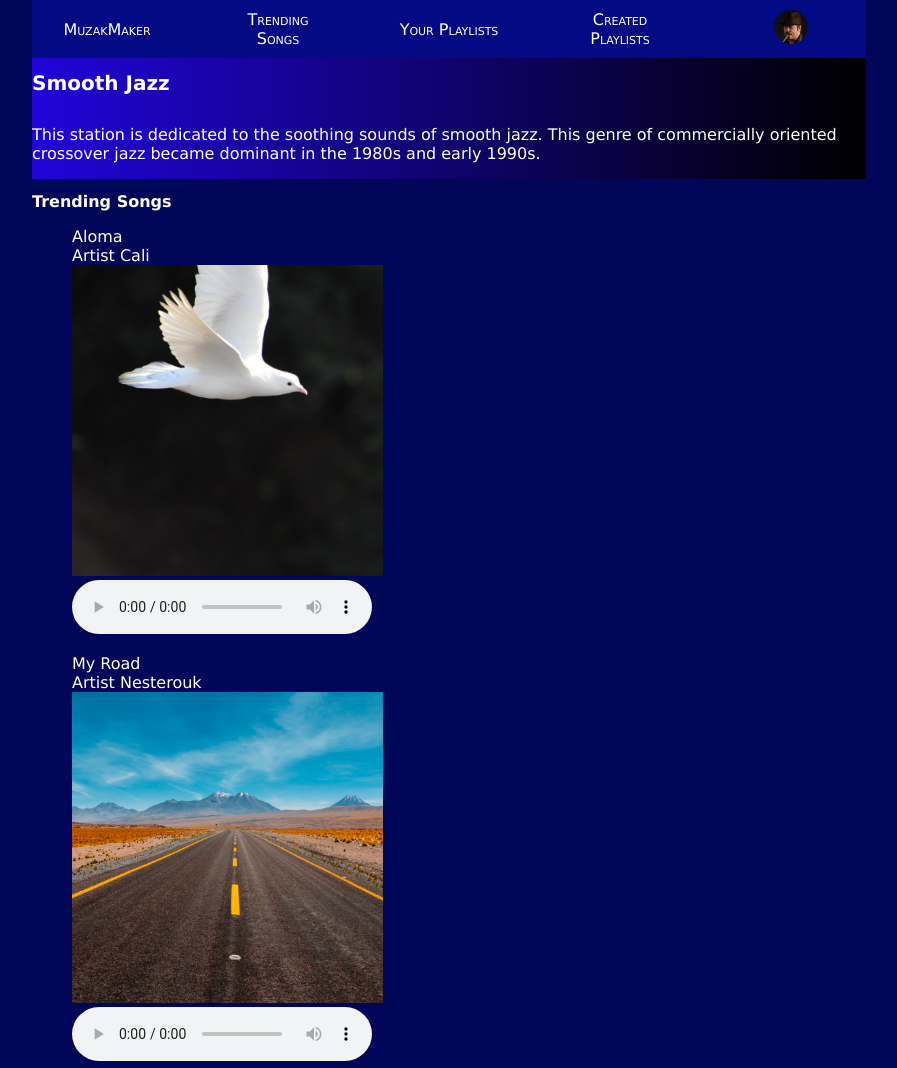
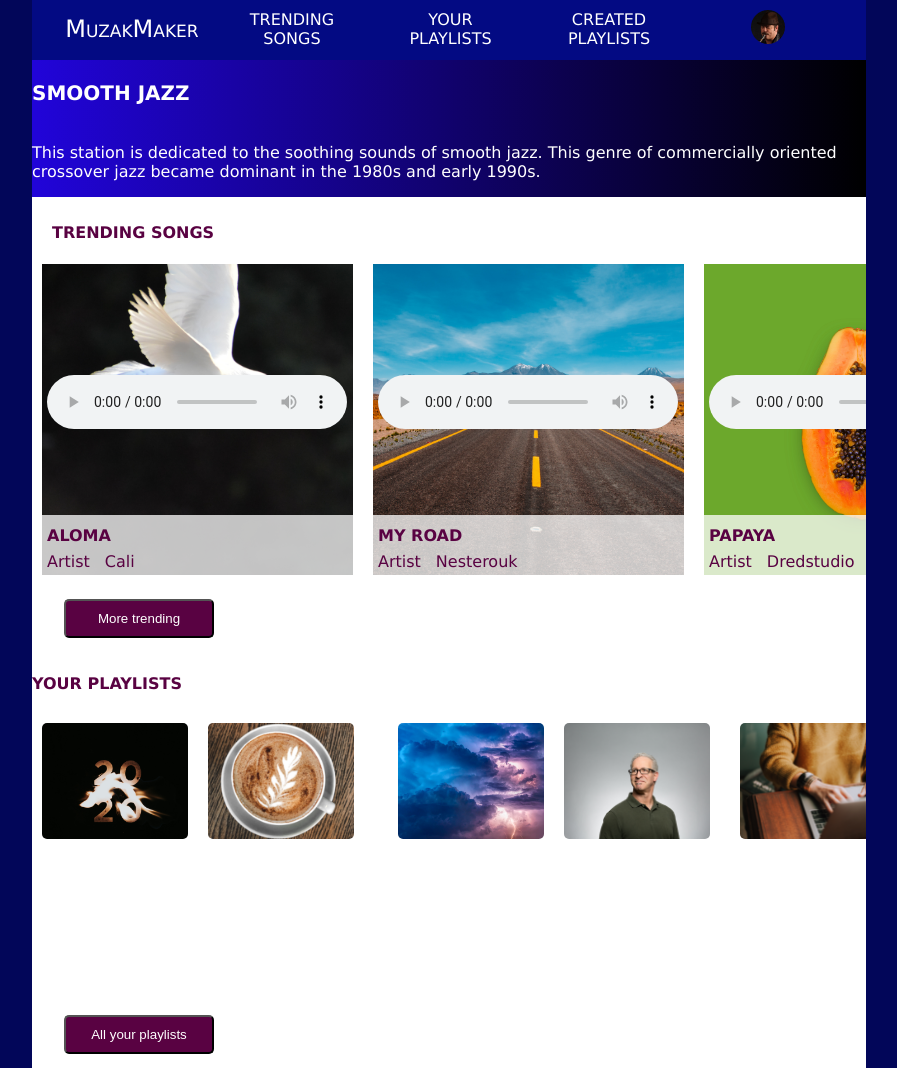
Before and after one commit to AlisamfP/streamingmedia, a plain HTML site: page index.html in a window 1280 px wide. Shown: the top 1068 px of the page, without its empty margins (191-1088 px from the left). Drawn offline with Linux system fonts and the light colour scheme.

Commit message:
trending done

```diff
--- a/index.html
+++ b/index.html
@@ -13,84 +13,143 @@
         This station is dedicated to the soothing sounds of smooth jazz. This genre of commercially oriented crossover jazz became dominant in the 1980s and early 1990s.
       </p>
       <nav>
+        <input type="checkbox" id="dropdown">
+        <label for="dropdown"><span></span></label>
         <ul>
-          <li>MuzakMaker</li>
+          <li id="title">MuzakMaker</li>
           <li>Trending Songs</li>
           <li>Your Playlists</li>
           <li>Created Playlists</li>
-          <li><img src="images/duke-silver.png" alt=""></li>
+          <li><img src="images/duke-silver.png" alt="user profile picture"></li>
         </ul>
       </nav>
     </header>
     <main>
-
-      <section id="trendingSongs">
+      <section id="trending">
         <h2>Trending Songs</h2>
+        <div class="scroll">
+          <section>
+            <div>
+              <h3>Aloma</h3>
               <dl>
-          <dd>Aloma</dd>
-          <dd>Artist Cali</dd>
-          <dd><img src="images/aloma-cover.png" alt=""></dd>
-          <dd><audio controls src="audio/aloma.mp3"></audio></dd>
+                <dt>Artist</dt>
+                <dd>Cali</dd>
               </dl>
+            </div>
+            <img src="images/aloma-cover.png" alt="white dove on black background">
+            <audio
+              controls
+              src="audio/aloma.mp3">
+              Your browser does not support the <code>audio</code> element.
+            </audio>
+          </section>
+          <section>
+            <div>
+              <h3>My Road</h3>
               <dl>
-          <dd>My Road</dd>
-          <dd>Artist Nesterouk</dd>
-          <dd><img src="images/my-road-cover.png" alt=""></dd>
-          <dd><audio controls src="audio/my-road.mp3"></audio></dd>
+                <dt>Artist</dt>
+                <dd>Nesterouk</dd>
               </dl>
+            </div>
+            <img src="images/my-road-cover.png" alt="">
+            <audio
+            controls
+            src="audio/my-road.mp3">
+            Your browser does not support the <code>audio</code> element.
+            </audio>
+          </section>
+          <section>
+            <div>
+              <h3>Papaya</h3>
               <dl>
-          <dd>Papaya</dd>
-          <dd>Artist Dredstudio</dd>
-          <dd><img src="images/papaya-cover.png" alt=""></dd>
-          <dd><audio controls src="audio/papaya.mp3"></audio></dd>
+                <dt>Artist</dt>
+                <dd>Dredstudio</dd>
               </dl>
+            </div>
+            <img src="images/papaya-cover.png" alt="">
+            <audio
+              controls
+              src="audio/papaya.mp3">
+              Your browser does not support the <code>audio</code> element.
+            </audio>
+          </section>
+          <section>
+            <div>
+              <h3>Smoothies</h3>
               <dl>
-          <dd>Smoothies</dd>
-          <dd>Artist Black Rhomb</dd>
-          <dd><img src="images/smoothies-cover.png" alt=""></dd>
-          <dd><audio src="audio/smoothies.mp3"></audio></dd>
+                <dt>Artist</dt>
+                <dd>Black Rhomb</dd>
               </dl>
+            </div>
+            <img src="images/smoothies-cover.png" alt="">
+            <audio
+              controls
+              src="audio/smoothies.mp3">
+              Your browser does not support the <code>audio</code> element.
+            </audio>
+          </section>
+          <section>
+          <div>
+            <h3>Successful Performance</h3>
             <dl>
-          <dd>Successful Performance</dd>
-          <dd>Artist Ricky Bombino</dd>
-          <dd><img src="images/successful-performance-cover.png" alt=""></dd>
-          <dd><audio src="audio/successful-performance.mp3"></audio></dd>
+              <dt>Artist</dt>
+              <dd>Ricky Bombino</dd>
             </dl>
-
+          </div>
+          <img src="images/successful-performance-cover.png" alt="">
+          <audio
+          controls
+          src="audio/successful-performance.mp3">
+          Your browser does not support the <code>audio</code> element.
+        </audio>
+          </section>
+        </div>
+        <button type="button" class="more">
           More trending
+        </button>
       </section>
-      <section id=""yourPlaylists>
+      <section id="playlists">
         <h2>Your Playlists</h2>
+        <div class="scroll">
+          <section>
+            <img src="images/best-of-2020-cover.png" alt="">
             <dl>
-          <dd><img src="images/best-of-2020-cover.png" alt=""></dd>
               <dt>Best of 2020</dt>
               <dd>The music that got you through the lock down.</dd>
             </dl>
+          </section>
+          <section>
+            <img src="images/pumpkin-spice-cover.png" alt="">
             <dl>
-          <dd><img src="images/pumpkin-spice-cover.png" alt=""></dd>
               <dt>Pumpkin Spice</dt>
               <dd>Creamy and spicy, just like your favorite autumnal latte.</dd>
             </dl>
-
+          </section>
+          <section>
+            <img src="images/quiet-storm-cover.png" alt="">
             <dl>
-          <dd><img src="images/quiet-storm-cover.png" alt=""></dd>
               <dt>Quiet Storm</dt>
               <dd>Slow tempos and relaxed rhythms.</dd>
             </dl>
+          </section>
+          <section>
+            <img src="images/smooth-jazz-cover.png" alt="">
             <dl>
-
-          <dd><img src="images/smooth-jazz-cover.png" alt=""></dd>
               <dt>Smooth Jazz</dt>
               <dd>The pioneers of smooth jazz</dd>
             </dl>
-
+          </section>
+          <section>
+            <img src="images/smooth-study-cover.png" alt="">
             <dl>
-          <dd><img src="images/smooth-study-cover.png" alt=""></dd>
               <dt>Smooth Study</dt>
               <dd>Background music to keep you going while you study.</dd>
             </dl>
-
+          </section>
+        </div>
+        <button class="more">
           All your playlists
+        </button>
       </section>
       <section id="curated">
         <h2>Curated Playlists</h2>
--- a/styles.css
+++ b/styles.css
@@ -18,6 +18,14 @@ h1 {
 
 h2, h3 {
   font-size: 1em;
+  color: var(--magenta);
+
+}
+
+h1, h2, h3 {
+  line-height: 2em;
+  font-weight: bold;
+  text-transform: uppercase;
 }
 
 p, dl, dd {
@@ -35,11 +43,17 @@ html {
 
 body {
   height: 100vh;
+  max-width: 375px;
   margin: 0 auto;
-  max-width: 834px;
   color: var(--white);
   display: grid;
   grid-template-rows: 1fr 4fr 0.5fr;
+}
+
+@media screen and (min-width:834px) {
+  body {
+    max-width: 834px;
+  }
 }
 
 header {
@@ -47,36 +61,234 @@ header {
   display: grid;
   grid-template-columns: 1fr;
 }
+
 nav {
+  width: 375px;
   grid-row: 1/2;
-  margin: -16px 0;
+  background-color: var(--darkBlue);
 }
 
 nav ul {
-  background-color: var(--darkBlue);
-  display: flex;
-  padding: 5px 20px;
-  justify-content: space-between;
-  align-items: center;
   text-align: center;
+  margin: 0;
+  padding: 0;
 }
 
 nav ul li {
   list-style: none;
+  text-transform: uppercase;
+  padding: 10px;
+}
+
+#title {
+  padding: 0px;
+  text-transform: unset;
   font-variant: small-caps;
-  width: 100px;
-  padding: 5px;
+  position: absolute;
+  top: 1.5%;
+  right: 45%;
+  font-size: 1.5em;
 }
 
 nav ul li:hover {
   background-color: var(--magenta);
 }
 
-main {
-  display: grid;
-  grid-template-columns: 1fr 1fr;
+ul {
+  overflow: hidden;
+  max-height: 0;
+  transition: max-height .2s ease-out;
+}
+label {
+  cursor: pointer;
+  display: inline-block;
+  padding: 28px 20px;
+  position: relative;
+  user-select: none;
+}
+label span {
+  background-color: #ffffff;
+  display: block;
+  height: 2px;
+  position: relative;
+  transition: background-color .2s ease-out;
+  width: 18px;
+}
+label span:before, label span:after {
+  background: #ffffff;
+  content: '';
+  display: block;
+  height: 100%;
+  position: absolute;
+  transition: all .2s ease-out;
+  width: 100%;
+}
+label span:before {
+  top: 5px;
+}
+label span:after {
+  top: -5px;
+}
+input {
+  display: none;
+}
+input:checked ~ ul {
+  max-height: 500px;
+}
+input:checked ~ label span {
+  background: transparent;
+}
+input:checked ~ label span:before {
+  transform: rotate(-45deg);
+}
+input:checked ~ label span:after {
+  transform: rotate(45deg);
+}
+input:checked ~ label:not(.steps) span:before, input:checked ~ label:not(.steps) span:after {
+  top: 0;
 }
 
-#trendingSongs {
-  grid-column: 1/-1;
+@media screen and (min-width:834px) {
+  nav, ul {
+    width: 834px;
+  }
+
+  ul {
+      overflow: visible;
+      position: absolute;
+      top: 0;
+      display: grid;
+      grid-template-columns: repeat(5, 1fr);
+      align-items: center;
+  }
+
+  nav ul li {
+    width: 100px;
+  }
+
+  label span, input {
+      display: none;
+  }
+
+  #title {
+    position: unset;
+    width: 200px;
+  }
+
 }
+
+main {
+  width: 375px;
+  background-color: var(--white);
+}
+@media screen and (min-width:834px) {
+  main {
+    width: 834px;
+  }
+}
+
+#trending {
+  color: var(--magenta);
+}
+
+#trending h2 {
+  margin: 20px 20px 5px;
+}
+.scroll{
+  display: grid;
+  grid-template-columns: repeat(5, 1fr);
+  overflow-x: auto;
+  overflow-y: hidden;
+}
+
+.scroll section {
+  margin: 10px;
+  position: relative;
+}
+
+.scroll div {
+  position: absolute;
+  top: 251px;
+  background-color: rgba(255, 255, 255, 0.75);
+  padding: 5px;
+  height: 50px;
+  width: 350px;
+}
+
+.scroll div h3 {
+  display: unset;
+}
+
+dl {
+  display: flex;
+  margin: 0;
+}
+dt {
+  padding-right: 5px;
+}
+
+dd {
+  margin: 0 10px;
+}
+
+audio {
+  position: absolute;
+  bottom: 150px;
+  left: 5px;
+}
+
+.more {
+  text-decoration: none;
+  background-color: var(--magenta);
+  color: var(--white);
+  border-radius: 5px;
+  padding: 10px;
+  width: 150px;
+  display: block;
+  text-align: center;
+  margin: 10px 0 30px 32px;
+}
+
+audio ::-webkit-media-controls-mute-button {
+  background-color: var(--white);
+  border-radius: 50%;
+}
+audio ::-webkit-media-controls-play-button {
+  background-color: var(--white);
+  border-radius: 50%;
+}
+audio ::-webkit-media-controls-enclosure {
+  background-color: rgba(255, 255, 255, 0.75);
+}
+
+#trending ::-webkit-scrollbar {
+  width: 15px;
+}
+#trending ::-webkit-scrollbar-track {
+  box-shadow: inset 0 0 15px var(--magenta);
+}
+#trending ::-webkit-scrollbar-thumb {
+  background: var(--magenta);
+  border-radius: 5px;
+}
+#trending ::-webkit-scrollbar-thumb:hover {
+  background: var(--darkestBlue);
+}
+#playlists ::-webkit-scrollbar, #curated ::-webkit-scrollbar {
+  width: 15px;
+}
+#playlists ::-webkit-scrollbar-track, #curated ::-webkit-scrollbar-track  {
+  box-shadow: inset 0 0 15px var(--darkestBlue);
+}
+#playlists ::-webkit-scrollbar-thumb, #curated ::-webkit-scrollbar-thumb {
+  background: var(--darkestBlue);
+  border-radius: 5px;
+}
+#playlists ::-webkit-scrollbar-thumb:hover, #curated ::-webkit-scrollbar-thumb:hover {
+  background: var(--white);
+
+}
+
+#playlists {
+
+}
```
Lines whose indentation alone changed are shown as unchanged.
